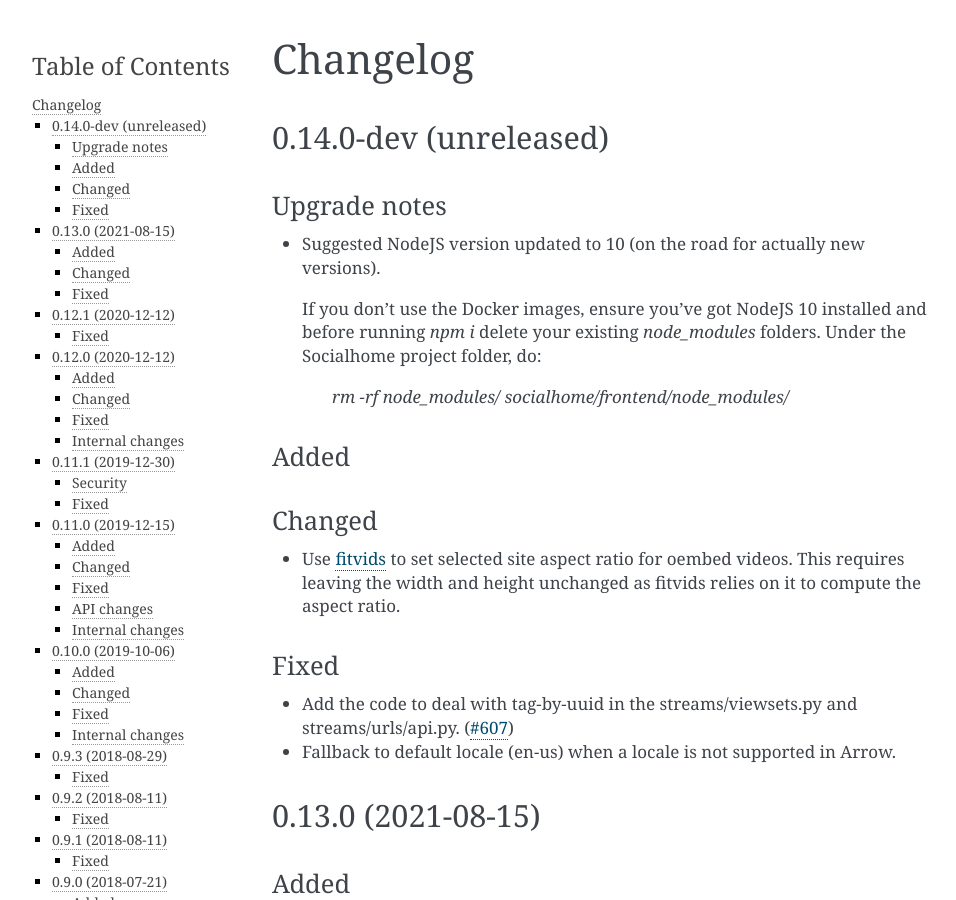
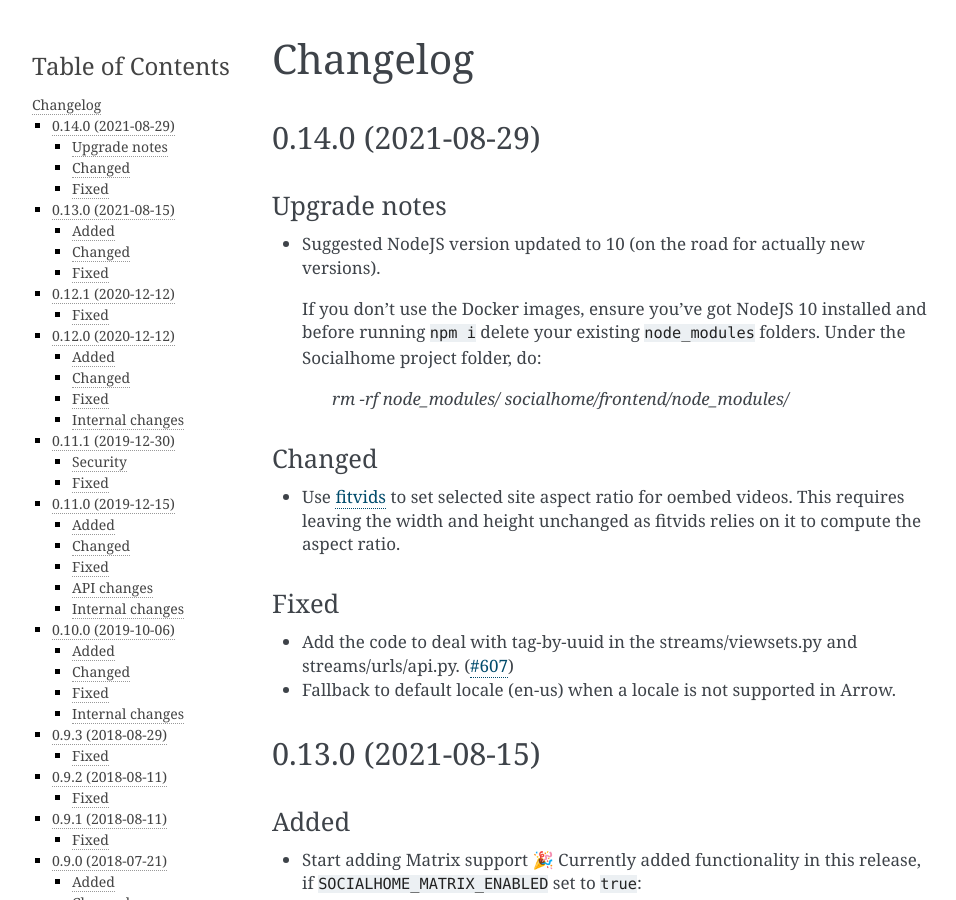
Before and after one commit to jaywink/socialhome, a Sphinx documentation site: the page built from docs/changelog.rst, in a window 1280 px wide and 900 px high. Shown: the whole window, without its empty margins (148-1104 px from the left). Built offline with Sphinx 7.4.7, drawn with Linux system fonts in a browser that asks for light colours.

Commit message:
Release v0.14.0

```diff
--- a/docs/changelog.rst
+++ b/docs/changelog.rst
@@ -3,8 +3,8 @@
 Changelog
 =========
 
-0.14.0-dev (unreleased)
------------------------
+0.14.0 (2021-08-29)
+-------------------
 
 Upgrade notes
 .............
@@ -12,13 +12,10 @@ Upgrade notes
 * Suggested NodeJS version updated to 10 (on the road for actually new versions).
 
   If you don't use the Docker images, ensure you've got NodeJS 10 installed and
-  before running `npm i` delete your existing `node_modules` folders. Under the
+  before running ``npm i`` delete your existing ``node_modules`` folders. Under the
   Socialhome project folder, do:
 
      `rm -rf node_modules/ socialhome/frontend/node_modules/`
-
-Added
-.....
 
 Changed
 .......
--- a/docs/conf.py
+++ b/docs/conf.py
@@ -1,6 +1,6 @@
 #!/usr/bin/env python3
 # -*- coding: utf-8 -*-
-__version__ = "0.14.0-dev"
+__version__ = "0.14.0"
 
 # Federation documentation build configuration file, created by
 # sphinx-quickstart on Sun Oct  2 12:42:19 2016.
--- a/socialhome/__init__.py
+++ b/socialhome/__init__.py
@@ -1,5 +1,5 @@
 # -*- coding: utf-8 -*-
-__version__ = "0.14.0-dev"
+__version__ = "0.14.0"
 __version_info__ = tuple([int(num) if num.isdigit() else num for num in __version__.replace("-", ".", 1).split(".")])
 
 default_app_config = "socialhome.apps.SocialhomeConfig"
```
